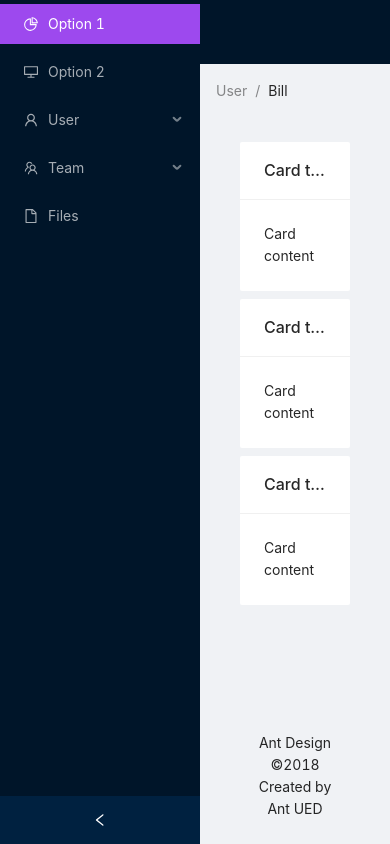
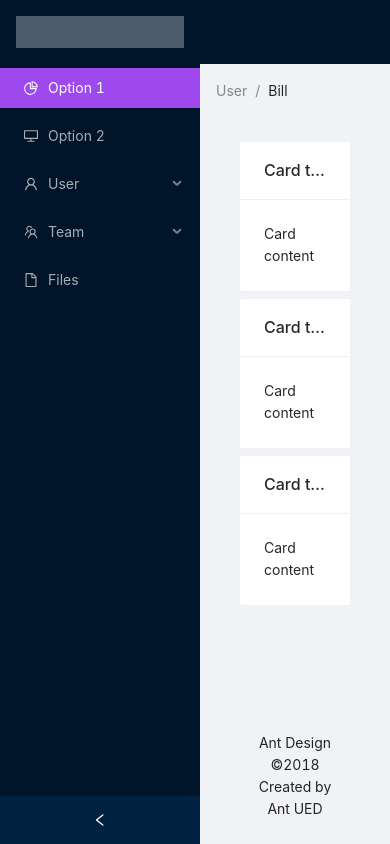
Before and after one commit to laniltee/antd-demo, a React (Create React App) app: page / in a window 390 px wide. Built offline with nearby package versions, Linux system fonts and the light colour scheme.

Commit message:
made responsive card layout

```diff
--- a/src/App.js
+++ b/src/App.js
@@ -1,6 +1,8 @@
 import React from 'react'
 // import './App.scss'
+import './new.css'
 import 'antd/dist/antd.less'
+// import 'antd/dist/antd.dark.less'
 import BillLayout from './BillLayout'
 
 const App = () => <BillLayout />
--- a/src/BillLayout.js
+++ b/src/BillLayout.js
@@ -15,11 +15,12 @@ const BillLayout = () => {
   const [isCollapsed, setIsCollapsed] = useState(false)
 
   return (
-    <Layout style={{ minHeight: '100vh' }}>
+    <Layout style={{ minHeight: '100vh' }} >
       <Sider
         collapsible
         collapsed={isCollapsed}
         onCollapse={() => setIsCollapsed(!isCollapsed)}
+        theme="dark"
       >
         <div className="logo" />
         <Menu theme="dark" defaultSelectedKeys={['1']} mode="inline">
--- /dev/null
+++ b/src/new.css
@@ -0,0 +1,5 @@
+.logo {
+    height: 32px;
+    margin: 16px;
+    background: rgba(255, 255, 255, 0.3);
+}
```
